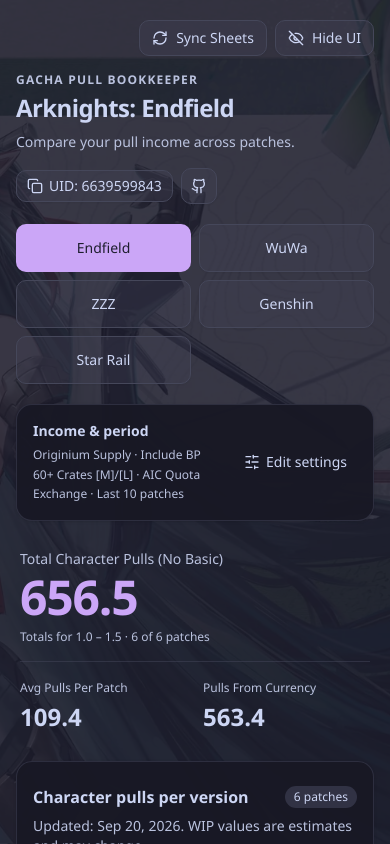
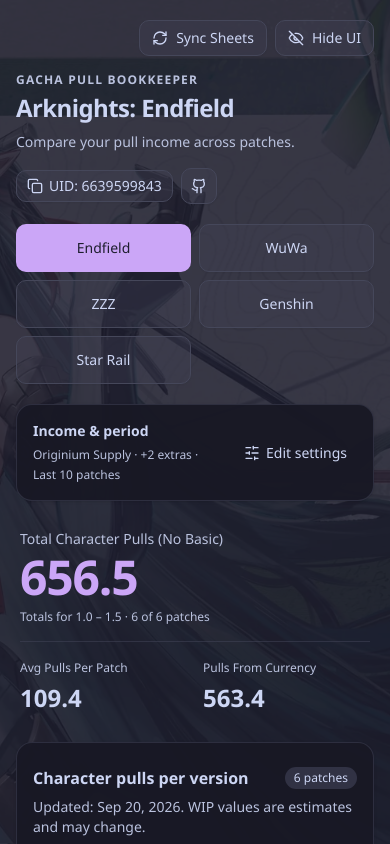
Before and after one commit to Sunriseex/gacha-pull-bookkeeper, a React (Vite) app: page / in a window 390 px wide. Shown: the top 844 px of the page. Built offline with nearby package versions, Linux system fonts and the light colour scheme.

Commit message:
style: shorten mobile summary and fill period column

```diff
--- a/src/App.jsx
+++ b/src/App.jsx
@@ -126,9 +126,9 @@
   const cards = cardsConfig(totals, game);
   const flags = [{ key: 'monthlySub', label: game.ui.monthlyPassLabel ?? 'Monthly Pass' }, ...(game.ui.optionalToggles ?? [])];
   const tierLabel = game.ui.battlePass.tiers.find(tier => tier.value === options.battlePassTier)?.label ?? 'F2P';
-  const enabledFlags = flags.filter(flag => options[flag.key]);
+  const extraCount = (game.ui.optionalToggles ?? []).filter(flag => options[flag.key]).length;
   const modeLabels = { latest5: 'Last 5 patches', latest10: 'Last 10 patches', all: 'All patches', custom: range.label };
-  const settingsSummary = [tierLabel, ...enabledFlags.map(flag => flag.label), modeLabels[range.selection.mode]].join(' · ');
+  const settingsSummary = [tierLabel, options.monthlySub && flags[0].label, extraCount && `+${extraCount} extras`, modeLabels[range.selection.mode]].filter(Boolean).join(' · ');
   const index = GAME_CATALOG.games.findIndex(item => item.id === game.id);
   useEffect(() => { document.title = `${game.title} Bookkeeper`; }, [game.title]);
   function selectGame(id) {
--- a/src/components/dashboard/patch-range-controls.jsx
+++ b/src/components/dashboard/patch-range-controls.jsx
@@ -16,7 +16,7 @@
     if (start > end) next[key === 'startId' ? 'endId' : 'startId'] = id;
     onChange(next);
   }
-  return <div className="grid gap-4 sm:grid-cols-3">
+  return <div className={`grid gap-3 ${selection.mode === 'custom' ? 'sm:grid-cols-3' : ''}`}>
     <div className="space-y-2"><Label htmlFor="patch-range">Patch range</Label>
       <Select value={selection.mode} onValueChange={changeMode} disabled={!patches.length}>
         <SelectTrigger id="patch-range" className="min-h-11 w-full"><SelectValue /></SelectTrigger>
```
